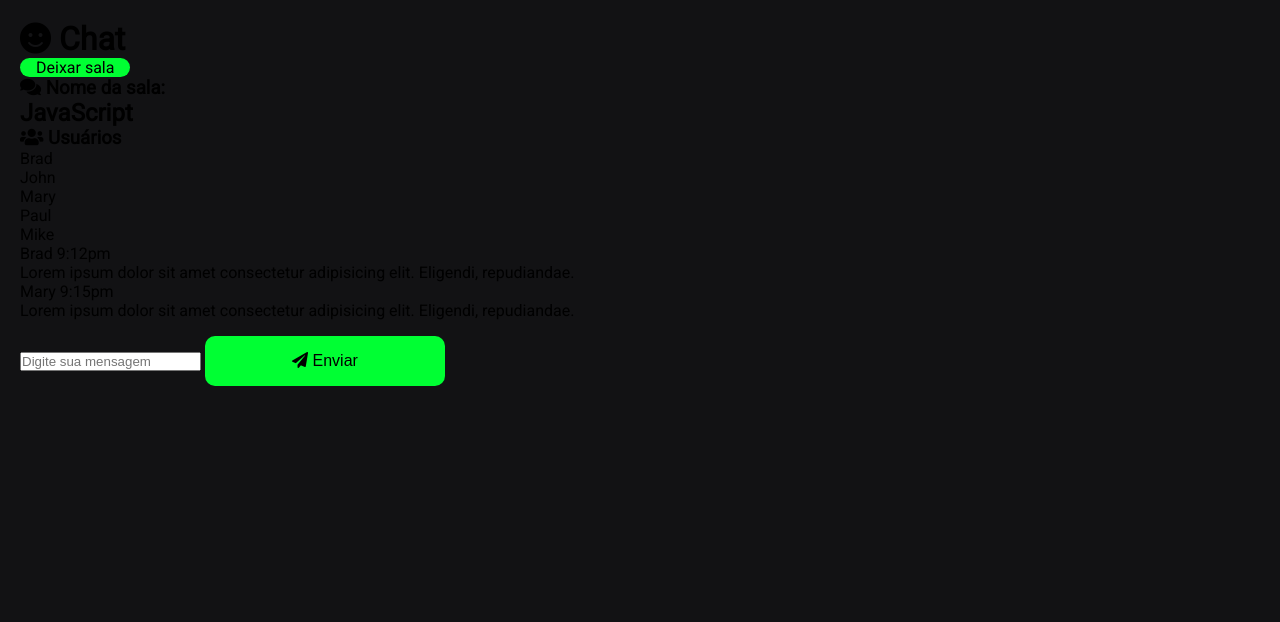
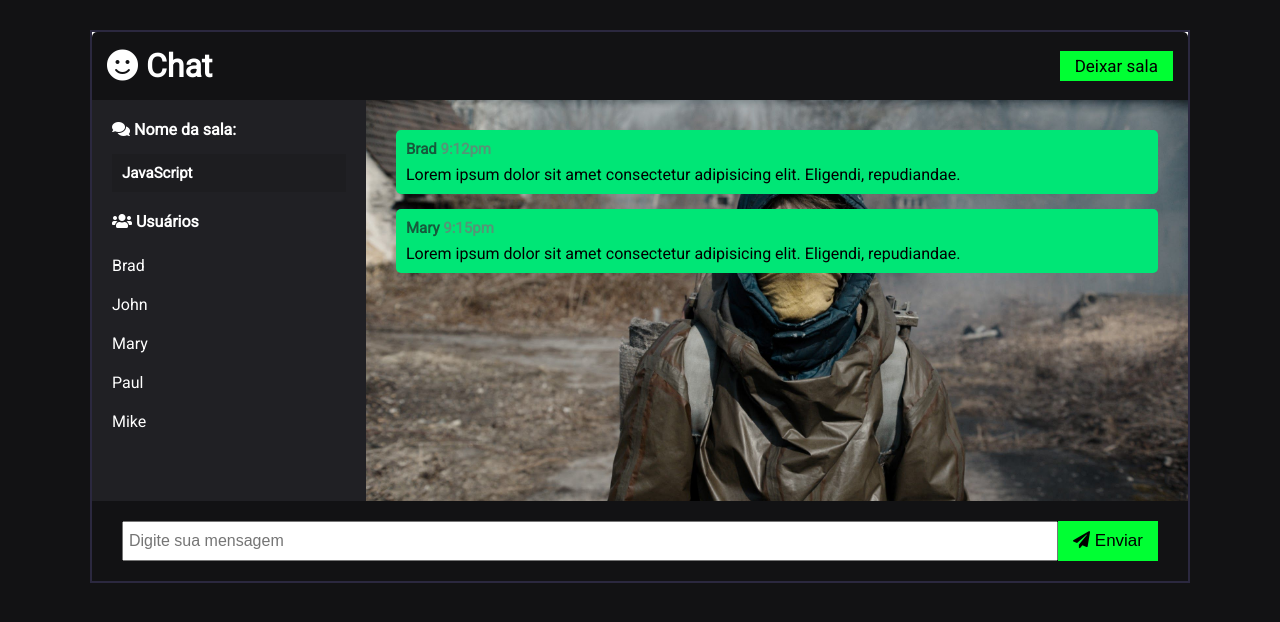
Before and after one commit to borgesjuniior/realtime-chat, a plain HTML site: page public/chat.html in a window 1280 px wide. Drawn offline with Linux system fonts and the light colour scheme; a script that the page names is missing.

Commit message:
Fix: add chat css

```diff
--- a/public/css/style.css
+++ b/public/css/style.css
@@ -30,6 +30,15 @@ a {
 }
 
 .btn {
+	cursor: pointer;
+	padding: 5px 15px;
+	color: #000000;
+	border: 0;
+	font-size: 17px;
+  background: #00ff33;
+}
+
+#btn-join-chat {
   font-size: 1rem;
   background: #00ff33;
   border-radius: 10px;
@@ -110,3 +119,96 @@ input:focus {
 		display: none;
 	}
 }
+
+/* Chat Page */
+
+.chat-container {
+  border: 2px solid #2b283f;
+	max-width: 1100px;
+	background: #fff;
+	margin: 30px auto;
+	overflow: hidden;
+}
+
+.chat-header {
+	background: var(--light-color);
+	color: #fff;
+	border-top-left-radius: 5px;
+	border-top-right-radius: 5px;
+	padding: 15px;
+	display: flex;
+	align-items: center;
+	justify-content: space-between;
+}
+
+.chat-main {
+	display: grid;
+	grid-template-columns: 1fr 3fr;
+}
+
+.chat-sidebar {
+	background: var(--dark-color-b);
+	color: #fff;
+	padding: 20px 20px 60px;
+	overflow-y: scroll;
+}
+
+.chat-sidebar h2 {
+	font-size: 15px;
+	background: rgba(0, 0, 0, 0.1);
+	padding: 10px;
+	margin-bottom: 20px;
+}
+
+.chat-sidebar h3 {
+  font-size: medium;
+	margin-bottom: 15px;
+}
+
+.chat-sidebar ul li {
+	padding: 10px 0;
+}
+
+.chat-messages {
+  background-image: url("../images/chat-wallpaper.jpg");
+  background-size: 100%;
+  background-repeat: no-repeat;
+	padding: 30px;
+	max-height: 500px;
+	overflow-y: scroll;
+}
+
+.chat-messages .message {
+	padding: 10px;
+	margin-bottom: 15px;
+	background-color: #00E676;
+	border-radius: 5px;
+}
+
+.chat-messages .message .meta {
+	font-size: 15px;
+	font-weight: bold;
+	color: var(--dark-color-b);
+	opacity: 0.7;
+	margin-bottom: 7px;
+}
+
+.chat-messages .message .meta span {
+	color: #777;
+}
+
+.chat-form-container {
+	padding: 20px 30px;
+	background-color: var(--light-color);
+}
+
+.chat-form-container form {
+	display: flex;
+}
+
+.chat-form-container input[type='text'] {
+	font-size: 16px;
+	padding: 5px;
+	height: 40px;
+	flex: 1;
+}
```
Also changed, not shown: public/index.html (+1 -1 lines), public/images/chat-wallpaper.jpg (added).
